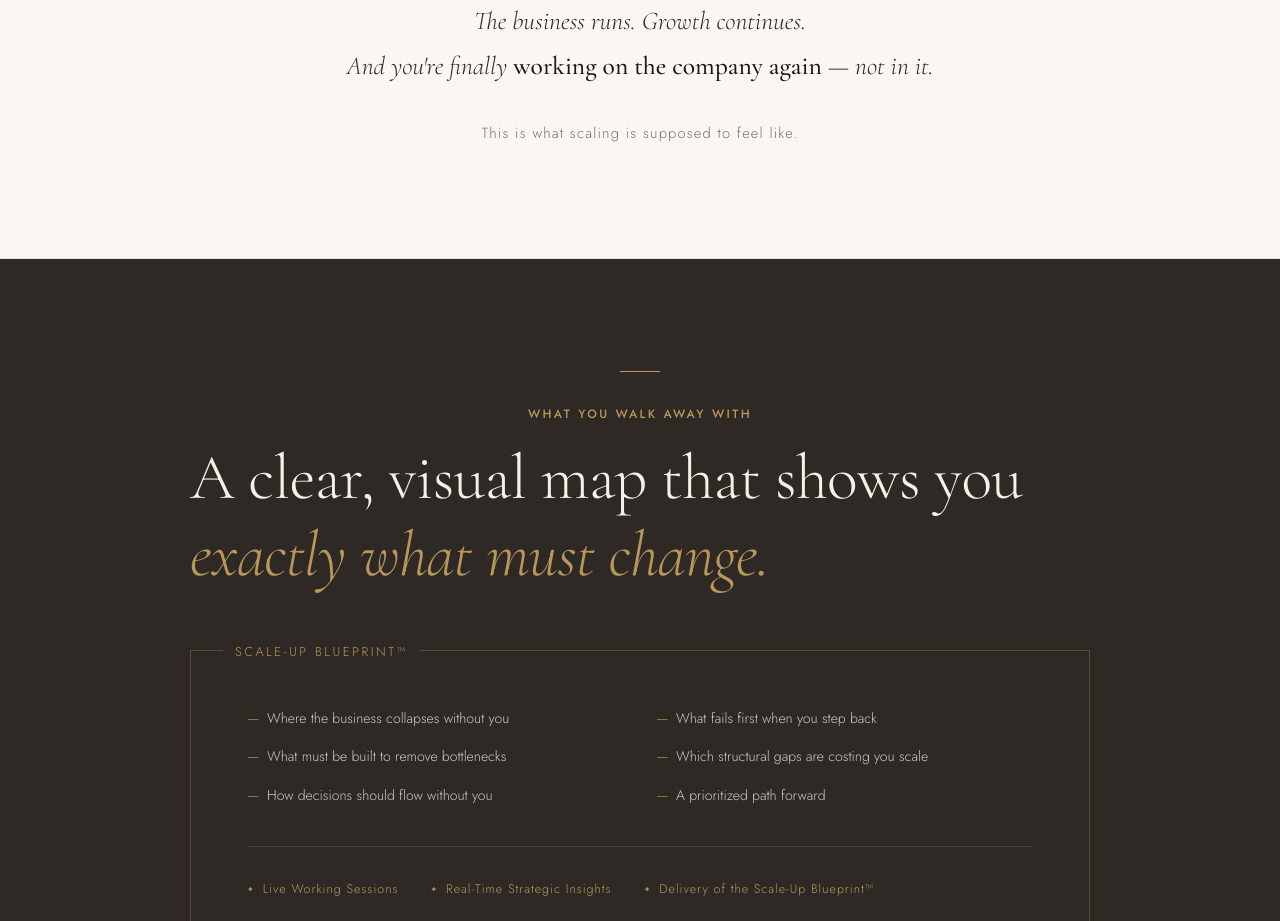
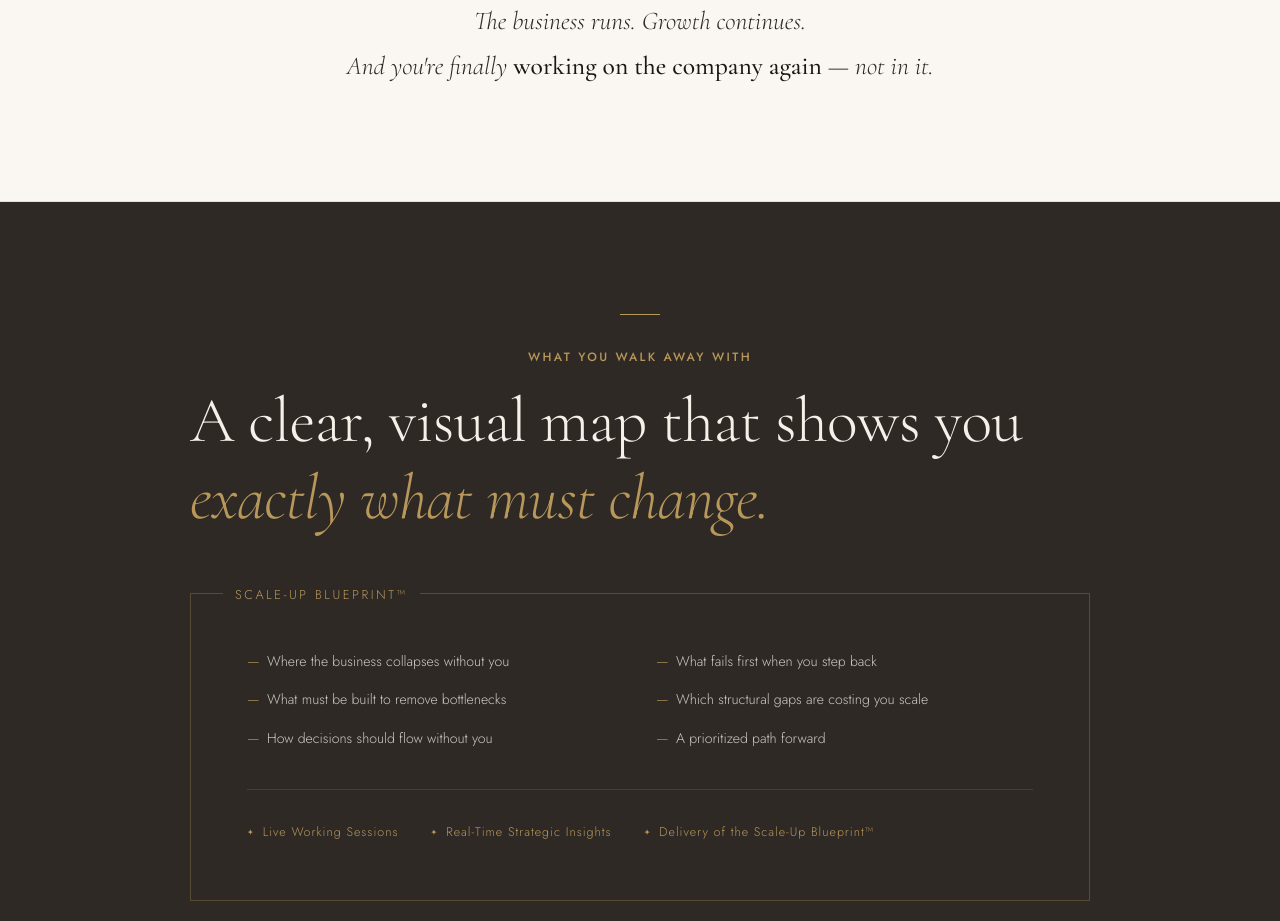
Before and after one commit to margaretasmith2010/scaling-beyond-yourself, a plain HTML site: page index.html in a window 1280 px wide. Shown: the part 4360-5281 px from the top of the page. Drawn offline with nearby package versions, Linux system fonts and the light colour scheme.

Commit message:
Update index.html

```diff
--- a/index.html
+++ b/index.html
@@ -867,7 +867,6 @@
       The business runs. Growth continues.<br>
       And you're finally <strong>working on the company again</strong> — not in it.
     </p>
-    <p style="margin-top: 2rem; font-size: 0.92rem; letter-spacing: 0.08em; color: var(--muted); text-align: center;" class="reveal">This is what scaling is supposed to feel like.</p>
   </div>
 </section>
 
```
